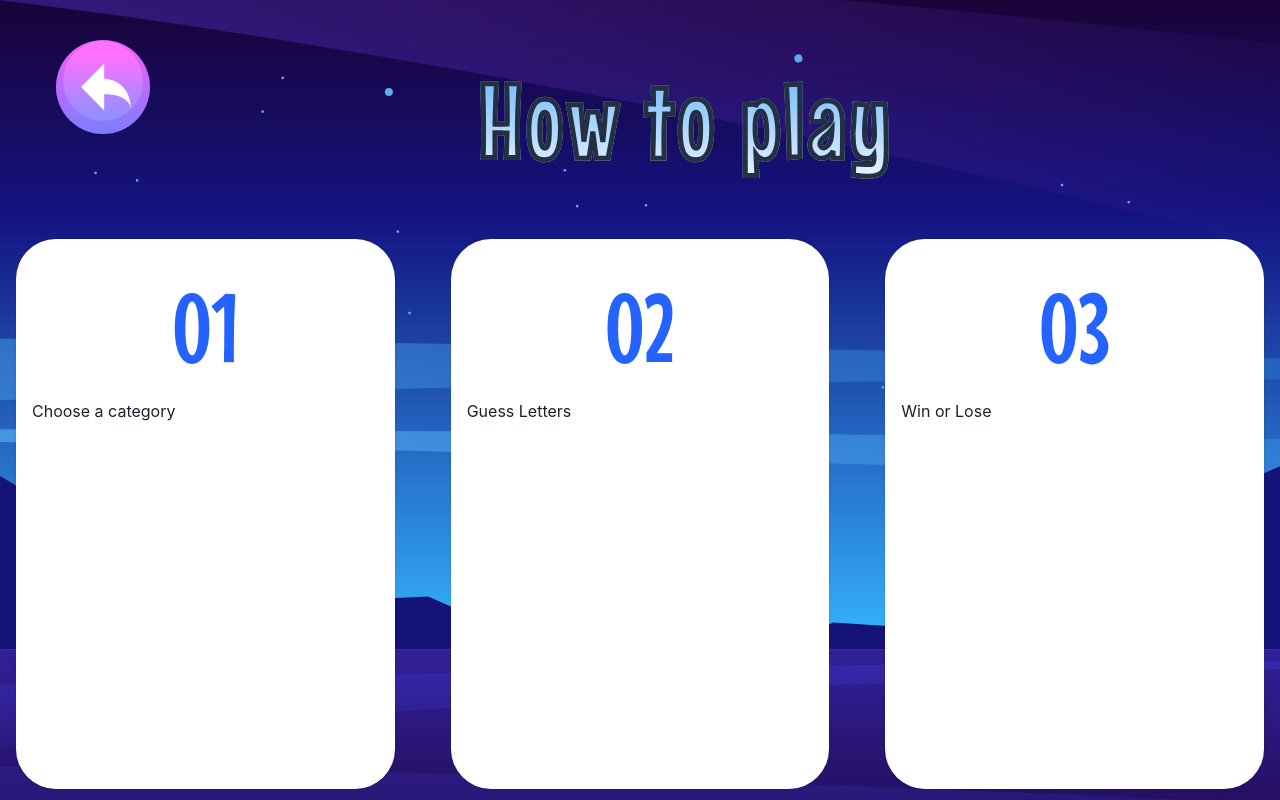
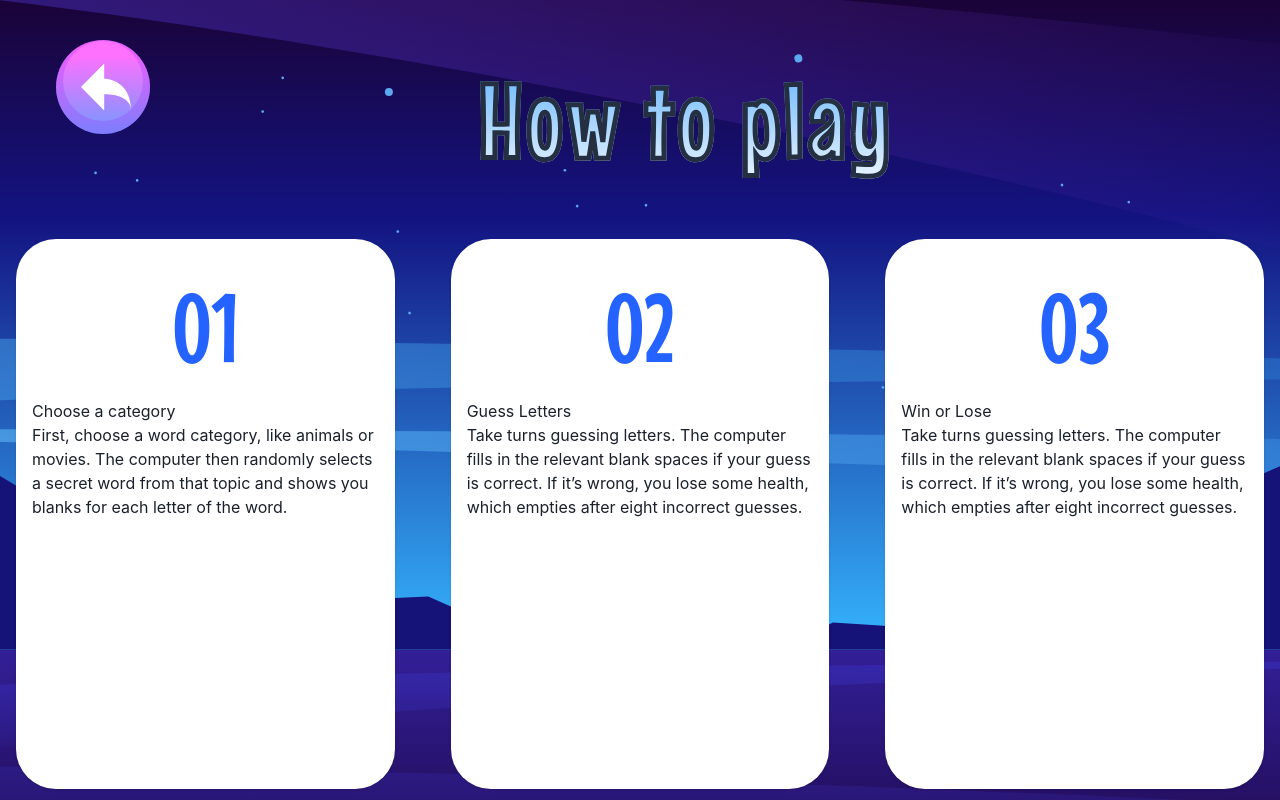
Before and after one commit to rojasmart/hangman-game, a React (Vite) app: page /rules in a window 1280 px wide. Built offline with nearby package versions, Linux system fonts and the light colour scheme.

Commit message:
add text card rules

```diff
--- a/src/pages/Rules.jsx
+++ b/src/pages/Rules.jsx
@@ -74,6 +74,11 @@ export default function Rules() {
               01
             </Text>
             <Text>Choose a category</Text>
+            <Text>
+              First, choose a word category, like animals or movies. The
+              computer then randomly selects a secret word from that topic and
+              shows you blanks for each letter of the word.
+            </Text>
           </Card>
           <Card h={"550px"} w={"384px"} p={4} borderRadius={"40px"}>
             <Text
@@ -85,6 +90,11 @@ export default function Rules() {
               02
             </Text>
             <Text>Guess Letters</Text>
+            <Text>
+              Take turns guessing letters. The computer fills in the relevant
+              blank spaces if your guess is correct. If it’s wrong, you lose
+              some health, which empties after eight incorrect guesses.
+            </Text>
           </Card>
           <Card h={"550px"} w={"384px"} p={4} borderRadius={"40px"}>
             <Text
@@ -96,6 +106,11 @@ export default function Rules() {
               03
             </Text>
             <Text>Win or Lose</Text>
+            <Text>
+              Take turns guessing letters. The computer fills in the relevant
+              blank spaces if your guess is correct. If it’s wrong, you lose
+              some health, which empties after eight incorrect guesses.
+            </Text>
           </Card>
         </Container>
       </HStack>
```
